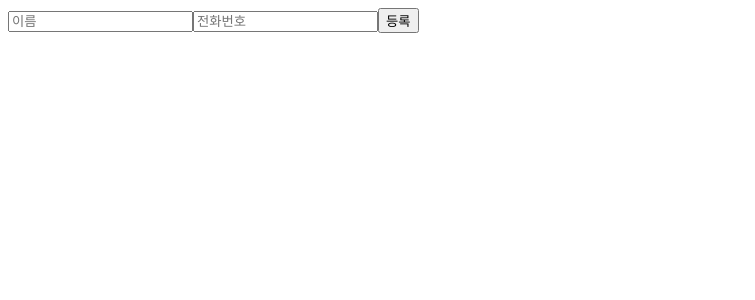
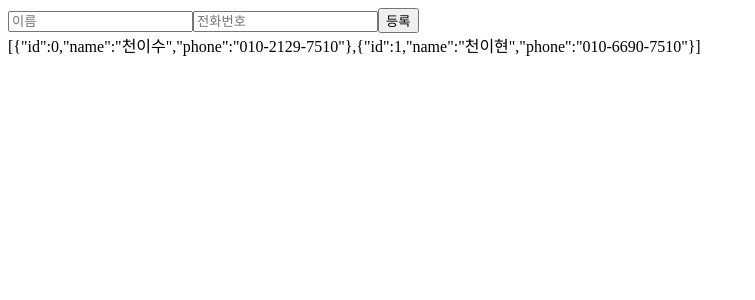
Before and after one commit to leesoo7595/react-tutorial, a React (Create React App) app: page / in a window 1280 px wide. Shown: the top 300 px of the page, without its empty margins (0-755 px from the left). Built offline with nearby package versions, Linux system fonts and the light colour scheme.

Commit message:
array data add

```diff
--- a/src/App.js
+++ b/src/App.js
@@ -2,16 +2,37 @@
 import PhoneForm from "./PhoneForm";
 
 class App extends React.Component {
+    id = 2;
+    state = {
+        information: [
+            {
+                id: 0,
+                name: '천이수',
+                phone: '010-2129-7510'
+            },
+            {
+                id: 1,
+                name: '천이현',
+                phone: '010-6690-7510'
+            }
+        ]
+    };
+
     handleCreate = (data) => {
-        console.log(data);
-    }
+        const { information } = this.state;
+        this.setState({
+            information: information.concat({ id: this.id++, ...data})
+        })
+    };
 
     render() {
+        const { information } = this.state;
         return (
             <div>
                 <PhoneForm
                     onCreate={this.handleCreate}
                 />
+                {JSON.stringify(information)}
             </div>
         );
     }
```
